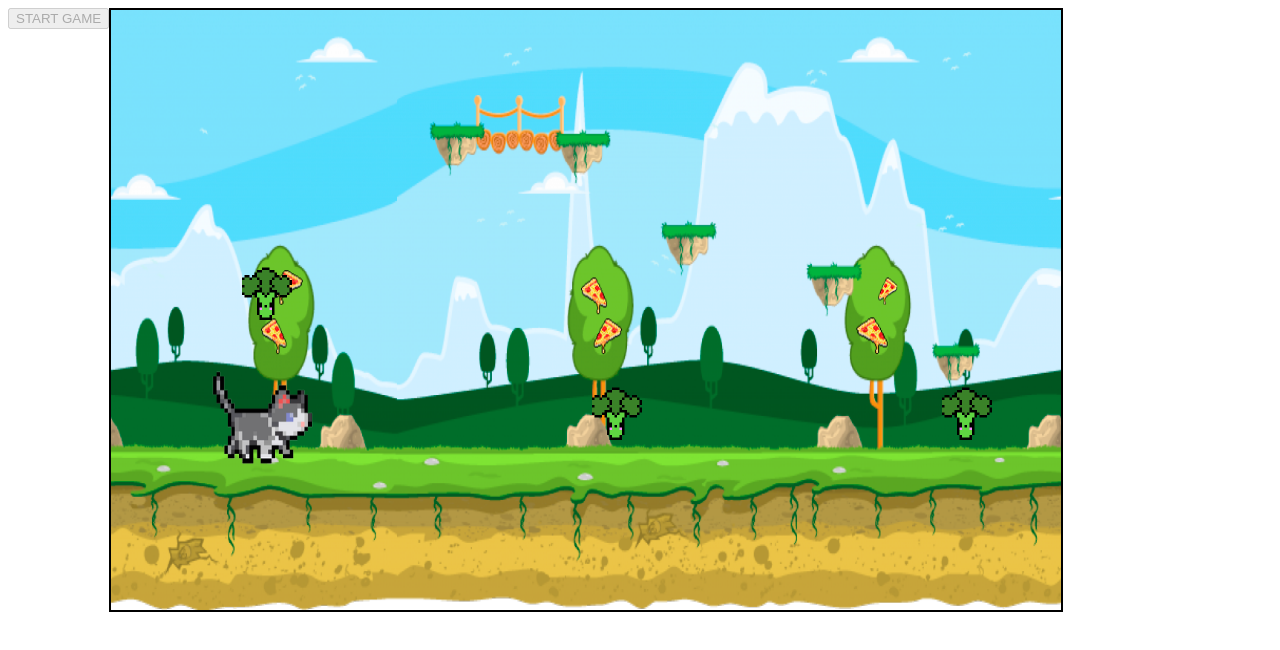
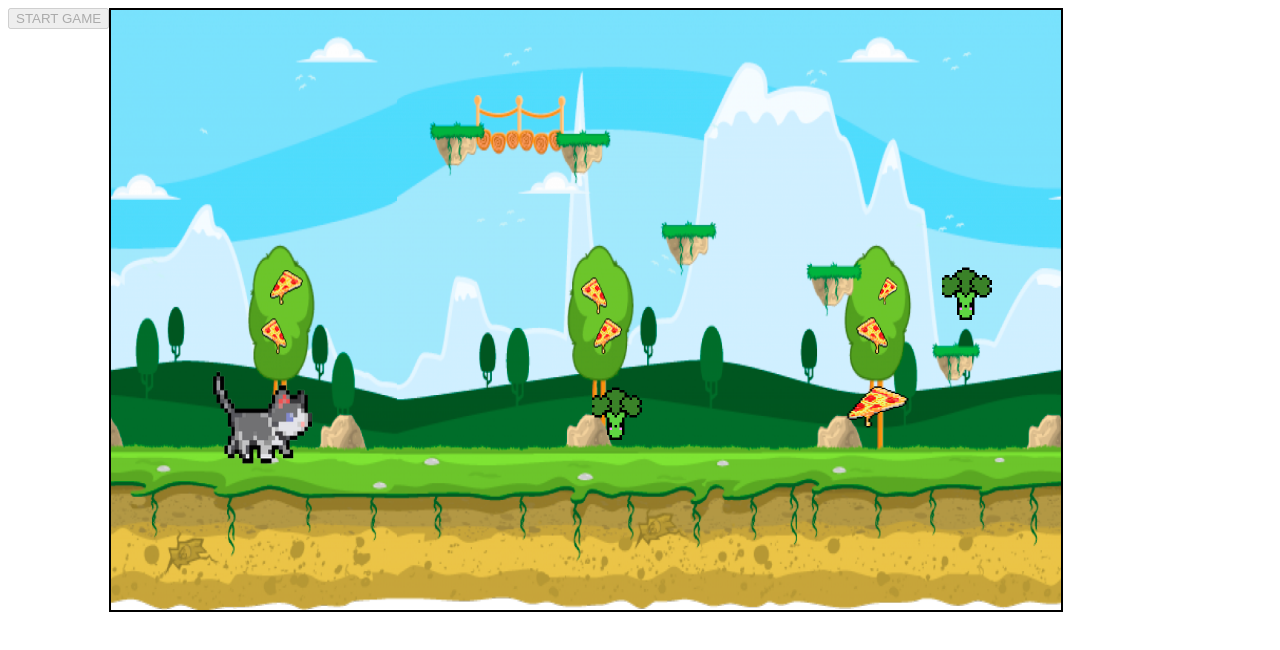
Before and after one commit to mariaalons/Pizza-catGame, a plain HTML site: page index.html in a window 1280 px wide. Both pictures are taken after a click on the button "START GAME". Drawn offline with Linux system fonts and the light colour scheme.

Commit message:
new obstacles

```diff
--- a/index.html
+++ b/index.html
@@ -2,11 +2,11 @@
 <html>
 <head>
   <title>Pizza Cat</title>
+  <script type="text/javascript" src="js/img.js"></script>
   <script type="text/javascript" src="js/background.js"></script>
   <script type="text/javascript" src="js/player.js"></script>
   <script type="text/javascript" src="js/obstacles.js"></script>
   <script type="text/javascript" src="js/game.js"></script>
-
   <script type="text/javascript" src="js/index.js"></script>
 
   <link rel="stylesheet" type="text/css" href="css/style.css">
--- a/js/game.js
+++ b/js/game.js
@@ -15,9 +15,13 @@ Game.prototype.start = function () {
 
     this.framesCounter++;
     //when
-    if (this.framesCounter % 50 == 0){
-      this.createObstacles();
+
+    if (this.framesCounter % 50 == 0) {
+      this.createObstacles(brocoli,50,60);
+    } else if (this.framesCounter % 135 == 0) {
+      this.createObstacles(pizza,80,50);
     }
+
 
     this.drawGame();
     this.moveGame();
@@ -36,20 +40,23 @@ Game.prototype.reset = function () {
   this.obstacles = [];
 }
 
-Game.prototype.clearObstacles = function() {
-  this.obstacles = this.obstacles.filter(function(obstacle) {
+Game.prototype.clearObstacles = function () {
+  this.obstacles = this.obstacles.filter(function (obstacle) {
     return obstacle.x >= 0;
   });
 };
 
-Game.prototype.createObstacles = function () {
- //push a this.Obstacles=[]
- this.obstacles.push(new Obstacles(this));
+Game.prototype.createObstacles = function (img,w,h) {
+  //push a this.Obstacles=[]
+  this.obstacles.push(new Obstacles(this,img,w,h));
 }
 
 Game.prototype.obsCollition = function () {
   this.obstacles = this.obstacles.filter(function (obj) {
-    return (!(this.player.x + this.player.w >= obj.x && obj.x + obj.w >= this.player.x && this.player.y + this.player.h >= obj.y && obj.y + obj.h >= this.player.y))
+    return (!(this.player.x + this.player.w >= obj.x &&
+      obj.x + obj.w >= this.player.x &&
+      this.player.y + this.player.h >= obj.y &&
+      obj.y + obj.h >= this.player.y))
   }.bind(this))
 
 }
@@ -66,12 +73,13 @@ Game.prototype.clear = function () {
 Game.prototype.drawGame = function () {
   this.background.draw();
   this.player.draw();
-  this.obstacles.forEach(function(obstacle) { obstacle.draw(); });
+  this.obstacles.forEach(function (obstacle) { obstacle.draw() ; });
 
 }
 
 Game.prototype.moveGame = function () {
   this.background.move();
   this.player.move();
-  this.obstacles.forEach(function(obstacle) { obstacle.move(); });
+  this.obstacles.forEach(function (obstacle) { obstacle.moveBrocoli(); });
+
 }
--- /dev/null
+++ b/js/img.js
@@ -0,0 +1,9 @@
+
+  var brocoli = new Image();
+  brocoli.src = "img/brocoli.png";
+
+  var pizza = new Image();
+  pizza.src = "img/pizza.png"
+
+  var avocado = new Image ();
+  avocado.src = "img/avocado.png"
--- a/js/obstacles.js
+++ b/js/obstacles.js
@@ -1,28 +1,30 @@
 
 //multiple obstacles
-function Obstacles(game){
+function Obstacles(game, img, w, h){
 this.game = game;
-this.w = 50;
-this.h = 60;
-
-this.img =  new Image();
-this.img.src = "img/brocoli.png";
-
+this.w = w;
+this.h = h;
+this.img = img;
 this.dx = 7;
 
 this.x = 950;
-this.randomY();
+this.randomBrocoli();
+
 }
 
 Obstacles.prototype.draw = function () {
-  this.game.ctx.drawImage(this.img, this.x, this.y, this.w, this.h)
+  this.game.ctx.drawImage(this.img, this.x, this.y, this.w, this.h);
+
+
 }
 
-Obstacles.prototype.move = function () {
+Obstacles.prototype.moveBrocoli = function () {
   this.x -= this.dx;
 }
 
-Obstacles.prototype.randomY = function () {
+
+
+Obstacles.prototype.randomBrocoli = function () {
   this.y = Math.round(Math.random())
   if (this.y == 0){
     this.y = 370
--- a/js/player.js
+++ b/js/player.js
@@ -49,7 +49,6 @@ Player.prototype.jumpKey = function () {
 
       this.y -= 80;
       this.ySpeed -=10;
-
     }
 
   }.bind(this);
```
